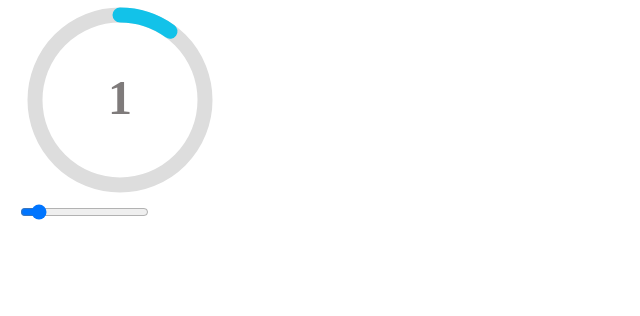
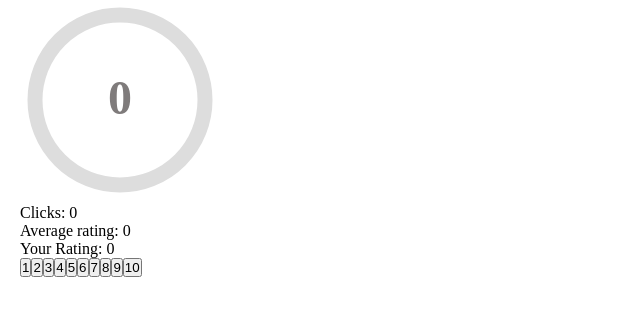
Before and after one commit to Inna-Mykytiuk/react-elements, a React (Vite) app: page / in a window 1280 px wide. Shown: the top 316 px of the page, without its empty margins (0-640 px from the left). Built offline with nearby package versions, Linux system fonts and the light colour scheme.

Commit message:
devide components, add logic

```diff
--- /dev/null
+++ b/src/components/ButtonBlock/ButtonBlock.jsx
@@ -0,0 +1,19 @@
+import PropTypes from "prop-types";
+
+const ButtonsBlock = ({ handleButtonClick }) => {
+  return (
+    <div className='buttons-block'>
+      {[...Array(10).keys()].map((index) => (
+        <button key={index + 1} onClick={() => handleButtonClick(index)}>
+          {index + 1}
+        </button>
+      ))}
+    </div>
+  );
+};
+
+ButtonsBlock.propTypes = {
+  handleButtonClick: PropTypes.func.isRequired,
+};
+
+export default ButtonsBlock;
--- a/src/components/CircleProgressBar/CircleProgressBar.jsx
+++ b/src/components/CircleProgressBar/CircleProgressBar.jsx
@@ -2,6 +2,10 @@ import PropTypes from "prop-types";
 import "./CircleProgressBar.css";
 
 const CircleProgressBar = ({ rating, circleWidth }) => {
+  const roundToDecimal = (value, decimals) => {
+    const multiplier = 10 ** decimals;
+    return Math.round(value * multiplier) / multiplier;
+  };
   const radius = 85;
 
   const dashArray = radius * Math.PI * 2;
@@ -42,7 +46,7 @@ const CircleProgressBar = ({ rating, circleWidth }) => {
           fill='#7f7b7b'
           className='circle-text'
         >
-          {rating}
+          {roundToDecimal(rating, 1)}
         </text>
       </svg>
     </div>
--- a/src/components/ProgressBar/ProgressBar.css
+++ b/src/components/ProgressBar/ProgressBar.css
@@ -4,3 +4,14 @@
   align-items: center;
   padding: 100px 0;
 }
+
+.buttons-block {
+  display: flex;
+  justify-content: center;
+  align-items: center;
+  padding: 100px 0;
+}
+
+.progress-bar {
+  display: flex;
+}
--- a/src/components/ProgressBar/ProgressBar.jsx
+++ b/src/components/ProgressBar/ProgressBar.jsx
@@ -1,23 +1,40 @@
 import { useState } from "react";
-import CircleProgressBar from "../CircleProgressBar/CircleProgressBar";
+import ProgressBarContent from "../ProgressBarContent/ProgressBarContent";
+import ButtonsBlock from "../ButtonBlock/ButtonBlock";
 
 const ProgressBar = () => {
-  const [rating, setRating] = useState(1);
+  const [rating, setRating] = useState(0);
+  const [clicks, setClicks] = useState(Array(10).fill(0));
+  const [totalClicks, setTotalClicks] = useState(0);
+  const [userRating, setUserRating] = useState(0);
+
+  const handleButtonClick = (index) => {
+    const newClicks = [...clicks];
+    newClicks[index]++;
+    setClicks(newClicks);
+
+    const newTotalClicks = newClicks.reduce((acc, click) => acc + click, 0);
+    const newTotalRating = newClicks.reduce(
+      (acc, click, i) => acc + click * (i + 1),
+      0
+    );
+
+    setTotalClicks(newTotalClicks);
+    setRating(newTotalRating / newTotalClicks);
+
+    // Оновлення стану для рейтингу одного користувача
+    setUserRating(index + 1);
+  };
 
   return (
     <section className='progress-section'>
       <div className='container'>
-        <div>
-          <CircleProgressBar rating={rating} circleWidth='200' />
-          <input
-            type='range'
-            min='0'
-            max='10'
-            step='0.1' // Use a smaller step for decimal values
-            value={rating}
-            onChange={(e) => setRating(parseFloat(e.target.value).toFixed(1))}
-          />
-        </div>
+        <ProgressBarContent
+          rating={rating}
+          totalClicks={totalClicks}
+          userRating={userRating}
+        />
+        <ButtonsBlock handleButtonClick={handleButtonClick} />
       </div>
     </section>
   );
--- /dev/null
+++ b/src/components/ProgressBarContent/ProgressBarContent.jsx
@@ -0,0 +1,28 @@
+import PropTypes from "prop-types";
+import CircleProgressBar from "../CircleProgressBar/CircleProgressBar";
+
+const ProgressBarContent = ({ rating, totalClicks, userRating }) => {
+  const roundToDecimal = (value, decimals) => {
+    const multiplier = 10 ** decimals;
+    return Math.round(value * multiplier) / multiplier;
+  };
+
+  return (
+    <div className='progress-bar'>
+      <CircleProgressBar rating={rating} circleWidth='200' />
+      <div>
+        <p>Clicks: {totalClicks}</p>
+        <p>Average rating: {roundToDecimal(rating, 1)}</p>
+        <p>Your Rating: {userRating}</p>
+      </div>
+    </div>
+  );
+};
+
+ProgressBarContent.propTypes = {
+  rating: PropTypes.number.isRequired,
+  totalClicks: PropTypes.number.isRequired,
+  userRating: PropTypes.number.isRequired,
+};
+
+export default ProgressBarContent;
```
